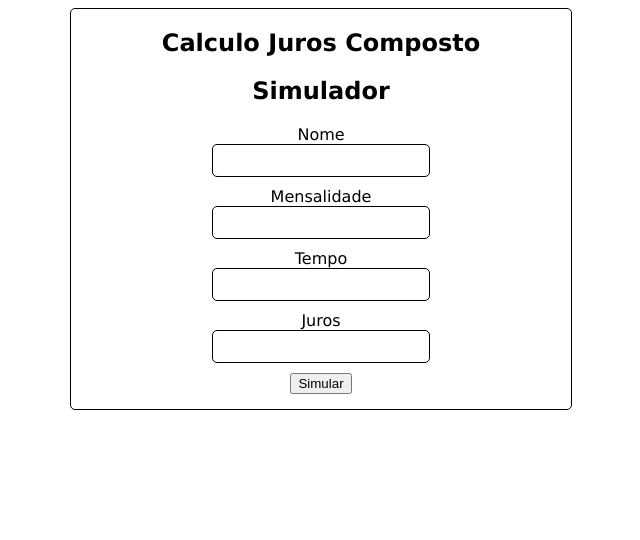
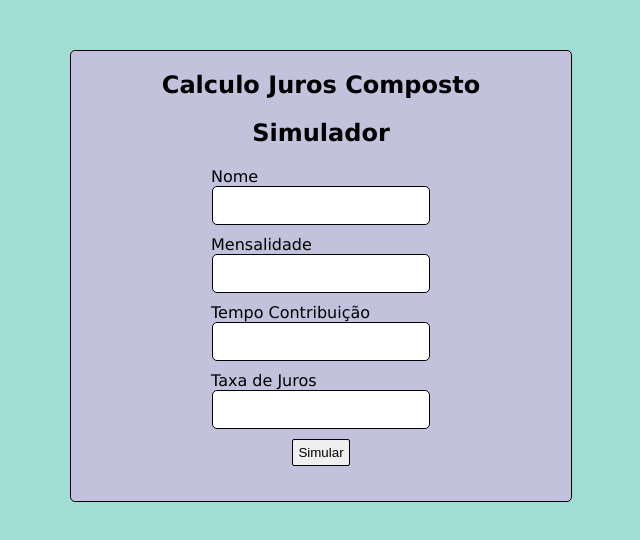
Before and after one commit to DiegoReso/Projeto-JurosComposto, a plain HTML site: page index.html in a window 1280 px wide. Shown: the whole page, without its empty margins (319-959 px from the left). Drawn offline with Linux system fonts and the light colour scheme.

Commit message:
update css,js and validation input

```diff
--- a/css/style.css
+++ b/css/style.css
@@ -1,16 +1,28 @@
 #container{
   width: 500px;
-  height: 400px;
+  height: 450px;
   border: 1px solid black;
   font-family: Verdana, Geneva, Tahoma, sans-serif;
   text-align: center;
   margin: auto;
   border-radius: 5px;
+  background-color: rgb(194, 194, 221);
+  margin-top: 50px;
+}
+
+body{
+  background-color: rgb(159, 221, 213);
 }
 
 #input-form{
   margin: 10px;
 
+
+}
+
+label{
+  position: absolute;
+  left: 28%;
 }
 
 input{
@@ -19,6 +31,8 @@ input{
   outline-style: none;
   padding: 8px;
   width: 200px;
+  font-size: 18px;
+
 }
 
 .hide{
@@ -44,6 +58,14 @@ input{
 }
 
 #btn-return{
-
+  border: 1px solid black;
+  border-radius: 2px;
+  padding: 5px;
   margin-top: 30px;
 }
+
+#btn{
+  border: 1px solid black;
+  border-radius: 2px;
+  padding: 5px;
+}
--- a/index.html
+++ b/index.html
@@ -26,17 +26,17 @@
 
                 <div id="input-form">
                   <label for="monthly">Mensalidade</label><br>
-                  <input type="text" name="monthly" id="monthly">
+                  <input type="text" name="monthly" id="monthly" oninput="this.value = this.value.replace(/[^0-9,.]/g, '').replace(/(\..*?)\..*/g, '$1');">
                 </div>
 
                 <div id="input-form">
-                  <label for="time">Tempo</label><br>
-                  <input type="text" name="time" id="time">
+                  <label for="time">Tempo Contribuição</label><br>
+                  <input type="text" name="time" id="time" oninput="this.value = this.value.replace(/[^0-9,.]/g, '').replace(/(\..*?)\..*/g, '$1');">
                 </div>
 
                 <div id="input-form">
-                  <label for="tax">Juros</label><br>
-                  <input type="text" name="tax" id="tax">
+                  <label for="tax">Taxa de Juros</label><br>
+                  <input type="text" name="tax" id="tax" oninput="this.value = this.value.replace(/[^0-9,.]/g, '').replace(/(\..*?)\..*/g, '$1');">
                 </div>
 
                 <button id="btn">Simular</button>
--- a/js/script.js
+++ b/js/script.js
@@ -1,12 +1,13 @@
- const btn = document.querySelector('#btn')
 
- tax.addEventListener('keyup', function(e){
+
+  tax.addEventListener('keyup', function(e){
   const el = e.target
   if (el.value.includes(',')) {
     el.value = el.value.replace(/,/g, '.')
   }
  })
 
+ const btn = document.querySelector('#btn')
 
  btn.addEventListener('click', event => {
    event.preventDefault()
@@ -52,7 +53,6 @@ const calc = {
       span.textContent = ''
 
 
-
       containter_inputs.innerHTML =
       `
       <h1> Olá ${name_input.value}, juntando ${monthlyParse.toLocaleString('pt-br',{style: 'currency', currency: 'BRL'})} reais todo mês você terá ${result.toLocaleString('pt-br',{style: 'currency', currency: 'BRL'})} reais em ${timeParse / 12} anos.</h1>
```
Also changed, not shown: 1 other file.
